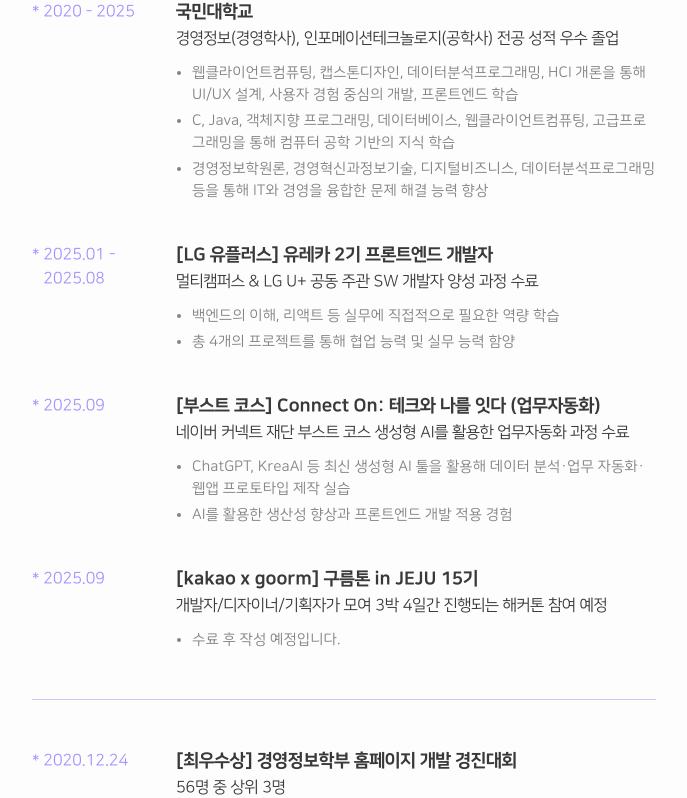
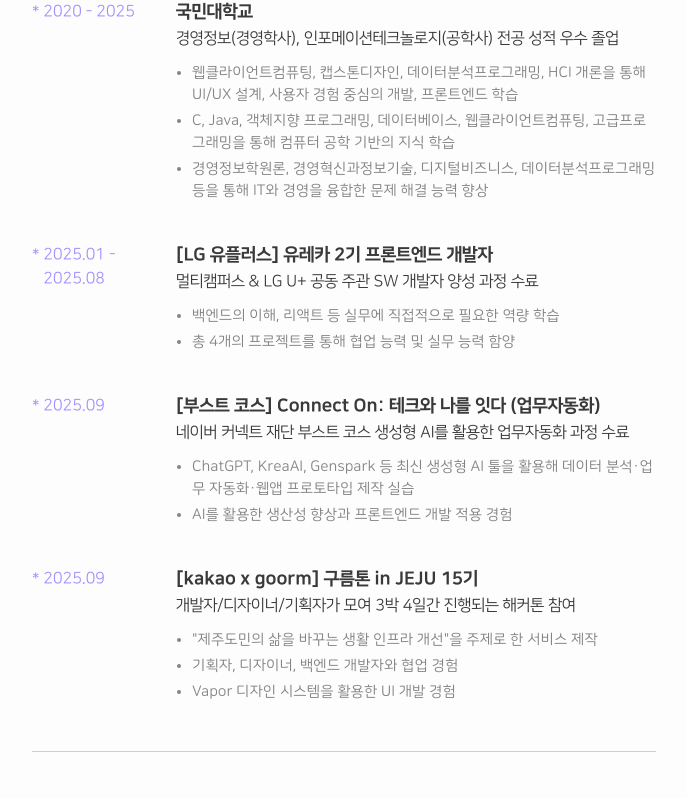
Before and after one commit to yeom-kenco/yeom-portfolio, a React (Vite) app: page / in a window 1280 px wide. Shown: the part 1999-2797 px from the top of the page, without its empty margins (296-983 px from the left). Built offline with nearby package versions, Linux system fonts and the light colour scheme.

Commit message:
feat: 내용 업데이트 - 교육 및 경험 섹션에 해커톤 참여 내용 업데이트

```diff
--- a/src/sections/EduExpSection.tsx
+++ b/src/sections/EduExpSection.tsx
@@ -53,15 +53,19 @@
     title: '[부스트 코스] Connect On: 테크와 나를 잇다 (업무자동화)',
     subtitle: '네이버 커넥트 재단 부스트 코스 생성형 AI를 활용한 업무자동화 과정 수료',
     bullets: [
-      'ChatGPT, KreaAI 등 최신 생성형 AI 툴을 활용해 데이터 분석·업무 자동화·웹앱 프로토타입 제작 실습',
+      'ChatGPT, KreaAI, Genspark 등 최신 생성형 AI 툴을 활용해 데이터 분석·업무 자동화·웹앱 프로토타입 제작 실습',
       'AI를 활용한 생산성 향상과 프론트엔드 개발 적용 경험',
     ],
   },
   {
     date: '2025.09',
     title: '[kakao x goorm] 구름톤 in JEJU 15기',
-    subtitle: '개발자/디자이너/기획자가 모여 3박 4일간 진행되는 해커톤 참여 예정',
-    bullets: ['수료 후 작성 예정입니다.'],
+    subtitle: '개발자/디자이너/기획자가 모여 3박 4일간 진행되는 해커톤 참여',
+    bullets: [
+      '"제주도민의 삶을 바꾸는 생활 인프라 개선"을 주제로 한 서비스 제작',
+      '기획자, 디자이너, 백엔드 개발자와 협업 경험',
+      'Vapor 디자인 시스템을 활용한 UI 개발 경험',
+    ],
   },
 ];
 
--- a/src/sections/Hero.tsx
+++ b/src/sections/Hero.tsx
@@ -11,7 +11,7 @@
 import profile2 from '../assets/images/profile.png';
 
 export default function Hero() {
-  const upDate = '2025.09.17';
+  const upDate = '2025.10.02';
 
   return (
     <Section id="top" className="bg-surface">
```
